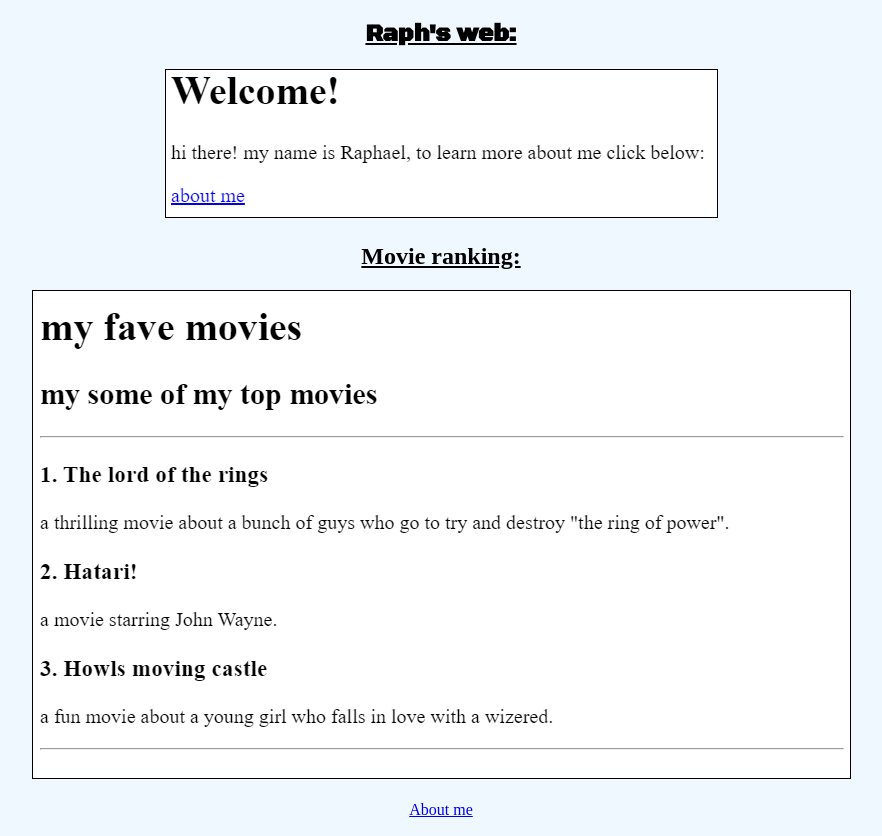
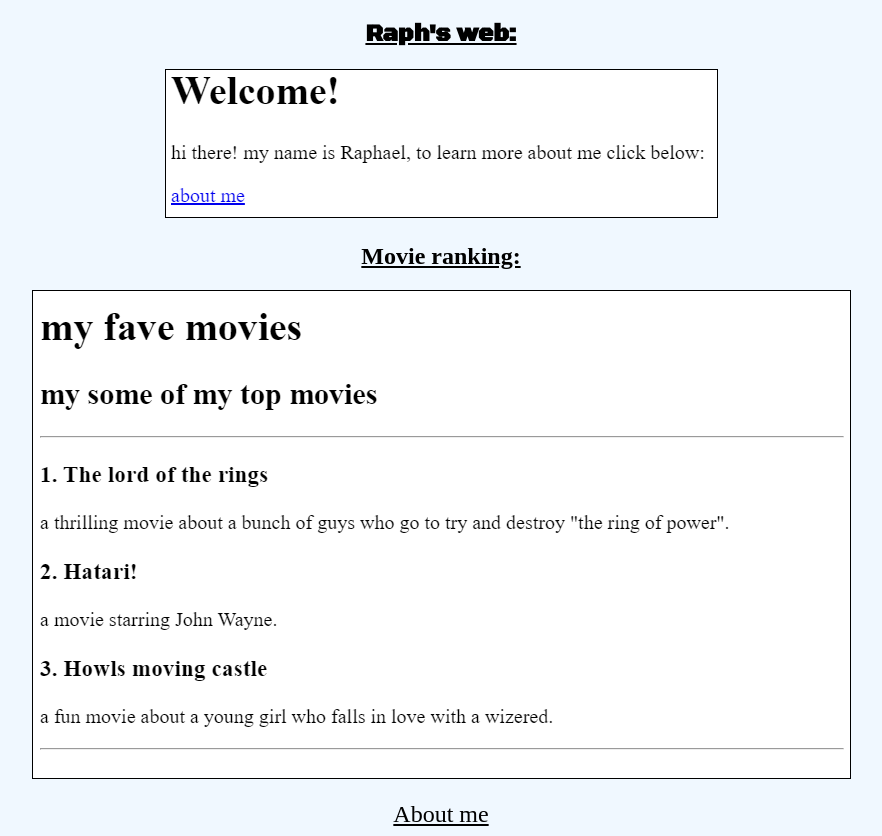
Before and after one commit to webro13/rmy-projects, a plain HTML site: page index.html in a window 1280 px wide. Shown: the part 61-897 px from the top of the page, without its empty margins (199-1081 px from the left). Drawn offline with Linux system fonts and the light colour scheme.

Commit message:
Add files via upload

```diff
--- a/hi.css
+++ b/hi.css
@@ -16,3 +16,8 @@ img{
 #am{
     color: black;
 }
+
+#helloa{
+    font-size: 1.5rem;
+    color: black;
+}
--- a/index.html
+++ b/index.html
@@ -18,7 +18,7 @@
     <img src="./assets/images/mr.png" size="200" alt="a screenshot of one of my projects"/>
     <br/>
     <br/>
-    <a href="./public/about.html">About me</a><br/>
+    <a href="./public/about.html" id="helloa">About me</a><br/>
 </body>
 </html>
 <!-- TODO 1: Create the HTML Boilerplate -->
--- a/public/hi.css
+++ b/public/hi.css
@@ -2,3 +2,8 @@
     text-align: center;
     background-color: aliceblue;
 }
+
+#helloa{
+    font-size: 1.5rem;
+    color: black;
+}
```
Also changed, not shown: public/my web/my.html (+1 -1 lines).
